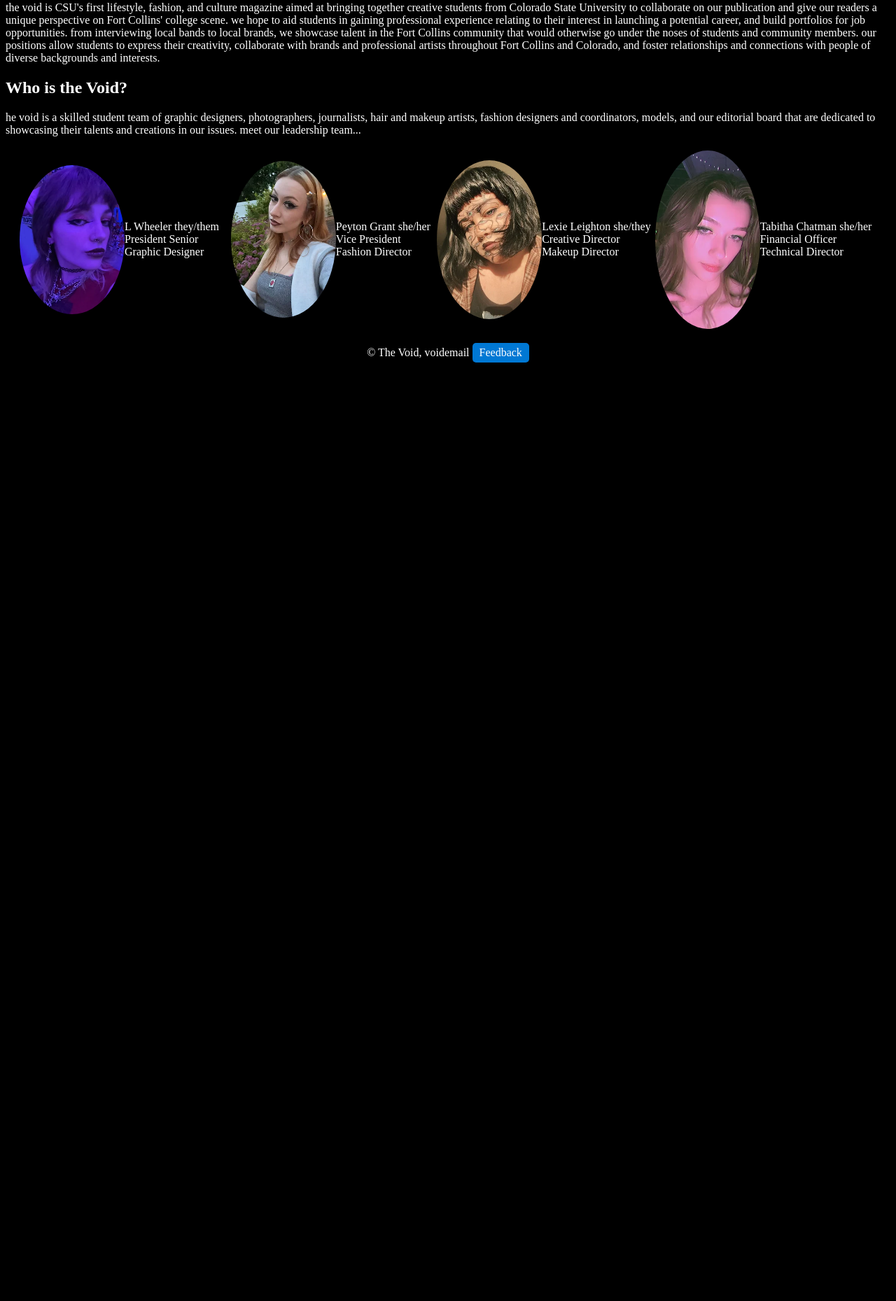
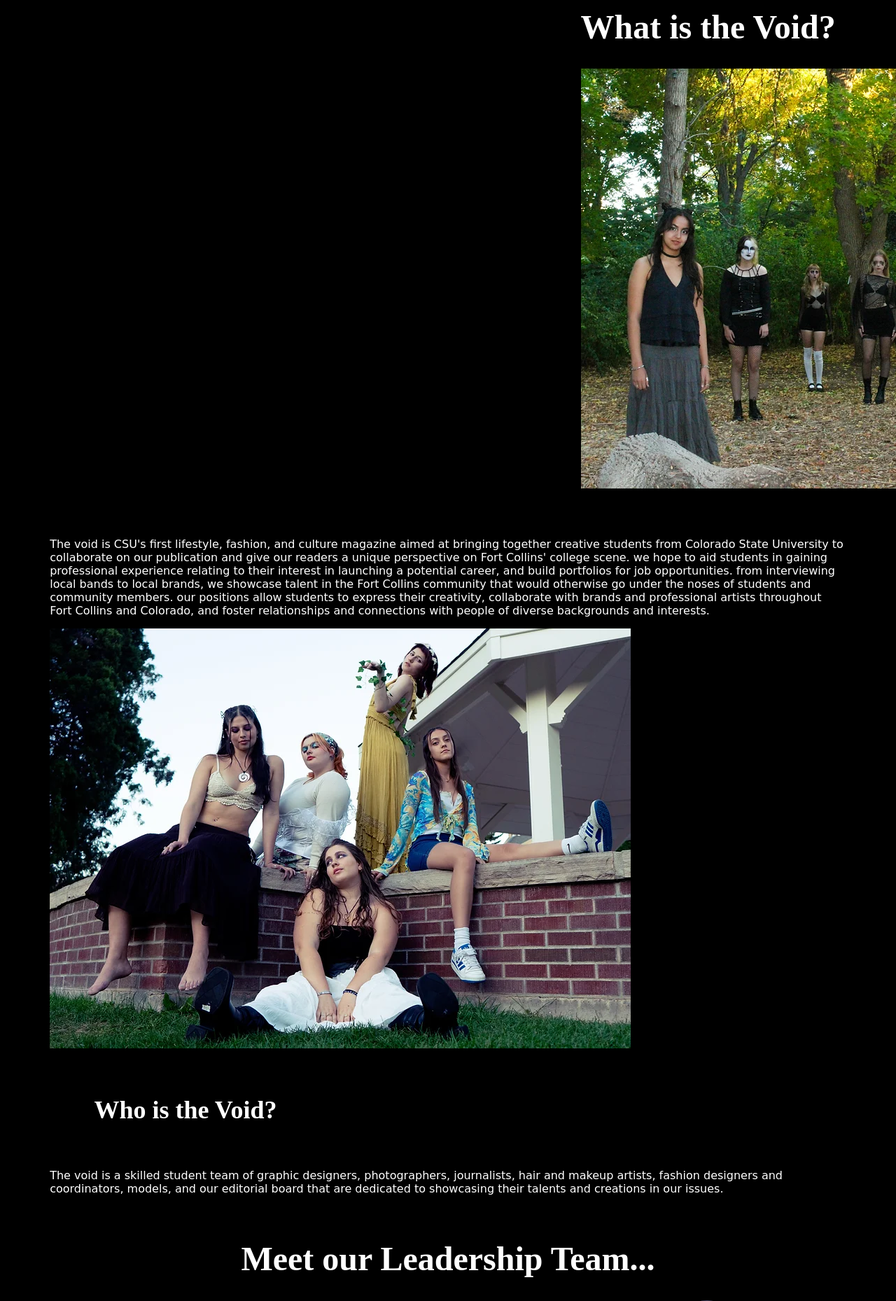
Before and after one commit to Brennenorris/The_Void_Magazine, a PHP site: page /about.html in a window 1280 px wide; the page is wider, and only the part inside the window is pictured. Shown: the part 112-1971 px from the top of that part at 70% size. Before the commit the page ends 630 px from the top of that part, so only its background shows below. Run offline with PHP 8.4, Linux system fonts and the light colour scheme.

Commit message:
nav, and prettied up the about page

```diff
--- a/Refrences/Nav.txt
+++ b/Refrences/Nav.txt
@@ -3,6 +3,7 @@
         <ul>
             <li><a rel="Home" href="hollow.html">Home</a></li>
             <li><a rel="prints" href="prints.html">About</a></li>
+            <img class="feedback-gif" src="Images/72cff9_6f045bea2d6940af82b73cfe5662c0de~mv2.gif" alt="Feedback GIF">
             <li><a rel="about" href="about.html">Services</a></li>
             <li><a rel="contact" href="contact.html">Contact</a></li>
         </ul>
--- a/Styles.css
+++ b/Styles.css
@@ -10,7 +10,6 @@ header ul {
     margin: 0 10px;
   }
 
-  /* Apply a black background */
   body {
     background-color: #000;
     color: #fff; /* Change text color to white for better readability */
@@ -88,3 +87,44 @@ header ul {
   padding: 5px;
   margin: 5px 0;
 }
+
+.subtitleRight {
+  font-size: 24px;
+  font-family: 'Times New Roman';
+  margin-left: 65%;
+  margin-bottom: 5%;
+  font-weight: bold;
+}
+
+
+.subtitleLeft {
+  font-size: 24px;
+  font-family: 'Times New Roman';
+  margin-left: 10%;
+  margin-bottom: 5%;
+  font-weight: bold;
+}
+
+.subtitleCenter{
+  font-size: 24px;
+  font-family: 'Times New Roman';
+  text-align: center;
+  font-weight: bold;
+
+}
+
+
+.paragraph {
+  margin-left: 5%;
+  margin-right: 5%;
+  font-family: cursive;
+  font-size: 19 px;
+  margin-bottom: 5%;
+}
+
+
+.imgRight {
+  max-width: 600px;
+  margin-left: 50%;
+
+}
--- a/about.html
+++ b/about.html
@@ -12,27 +12,42 @@
         <ul>
             <li><a rel="Home" href="hollow.html">Home</a></li>
             <li><a rel="prints" href="prints.html">About</a></li>
+            <img class="feedback-gif" src="Images/72cff9_6f045bea2d6940af82b73cfe5662c0de~mv2.gif" alt="Feedback GIF">
             <li><a rel="about" href="about.html">Services</a></li>
             <li><a rel="contact" href="contact.html">Contact</a></li>
         </ul>
     </nav>
 </header>
 <main>
-    <h1>
-        what is the void?
-    </h1>
+    <div class="subtitleRight">
+        <h1>
+            What is the Void?
+        </h1>
+
+        <img src="Images/72cff9_eb33739e2ce44b8e83aab3ff1235d67b~mv2.jpg.webp" alt="BrickGroup">
+
+    </div>
+    <div class="paragraph">
     <p>
-        the void is CSU's first lifestyle, fashion, and culture magazine aimed at bringing together creative students from Colorado State University to collaborate on our publication and give our readers a unique perspective on Fort Collins' college scene. we hope to aid students in gaining professional experience relating to their interest in launching a potential career, and build portfolios for job opportunities. from interviewing local bands to local brands, we showcase talent in the Fort Collins community that would otherwise go under the noses of students and community members. our positions allow students to express their creativity, collaborate with brands and professional artists throughout Fort Collins and Colorado, and foster relationships and connections with people of diverse backgrounds and interests.
+        The void is CSU's first lifestyle, fashion, and culture magazine aimed at bringing together creative students from Colorado State University to collaborate on our publication and give our readers a unique perspective on Fort Collins' college scene. we hope to aid students in gaining professional experience relating to their interest in launching a potential career, and build portfolios for job opportunities. from interviewing local bands to local brands, we showcase talent in the Fort Collins community that would otherwise go under the noses of students and community members. our positions allow students to express their creativity, collaborate with brands and professional artists throughout Fort Collins and Colorado, and foster relationships and connections with people of diverse backgrounds and interests.
     </p>
+
+            <img src="Images/72cff9_f429d177c4ae40c6972472b6612ae5a9~mv2.jpg.webp" alt="Darkpic">
+    </div>
+    <div class="subtitleLeft">
     <h2>
         Who is the Void?
     </h2>
+    </div>
+    <div class="paragraph">
     <P2>
-        he void is a skilled student team of graphic designers, photographers, journalists, hair and makeup artists, fashion designers and coordinators, models, and our editorial board that are dedicated to showcasing their talents and creations in our issues.
+        The void is a skilled student team of graphic designers, photographers, journalists, hair and makeup artists, fashion designers and coordinators, models, and our editorial board that are dedicated to showcasing their talents and creations in our issues.
     </P2>
-    <p3>
-        meet our leadership team...
-    </p3>
+    </div>
+    <div class="subtitleCenter">
+    <h1>
+        Meet our Leadership Team...
+    </h1>
     <div class="team-member">
         <img src="Images/72cff9_70bfc856c29145179a6ae69187445d99~mv2.png.webp" alt="L">
         <p4>
--- a/contact.html
+++ b/contact.html
@@ -12,6 +12,7 @@
         <ul>
             <li><a rel="Home" href="hollow.html">Home</a></li>
             <li><a rel="prints" href="prints.html">About</a></li>
+            <img class="feedback-gif" src="Images/72cff9_6f045bea2d6940af82b73cfe5662c0de~mv2.gif" alt="Feedback GIF">
             <li><a rel="about" href="about.html">Services</a></li>
             <li><a rel="contact" href="contact.html">Contact</a></li>
         </ul>
--- a/hollow.html
+++ b/hollow.html
@@ -12,6 +12,7 @@
         <ul>
             <li><a rel="Home" href="hollow.html">Home</a></li>
             <li><a rel="prints" href="prints.html">About</a></li>
+            <img class="feedback-gif" src="Images/72cff9_6f045bea2d6940af82b73cfe5662c0de~mv2.gif" alt="Feedback GIF">
             <li><a rel="about" href="about.html">Services</a></li>
             <li><a rel="contact" href="contact.html">Contact</a></li>
         </ul>
--- a/prints.html
+++ b/prints.html
@@ -12,6 +12,7 @@
         <ul>
             <li><a rel="Home" href="hollow.html">Home</a></li>
             <li><a rel="prints" href="prints.html">About</a></li>
+            <img class="feedback-gif" src="Images/72cff9_6f045bea2d6940af82b73cfe5662c0de~mv2.gif" alt="Feedback GIF">
             <li><a rel="about" href="about.html">Services</a></li>
             <li><a rel="contact" href="contact.html">Contact</a></li>
         </ul>
```
Also changed, not shown: Images/72cff9_eb33739e2ce44b8e83aab3ff1235d67b~mv2.jpg.webp (added), Images/72cff9_f429d177c4ae40c6972472b6612ae5a9~mv2.jpg.webp (added).
